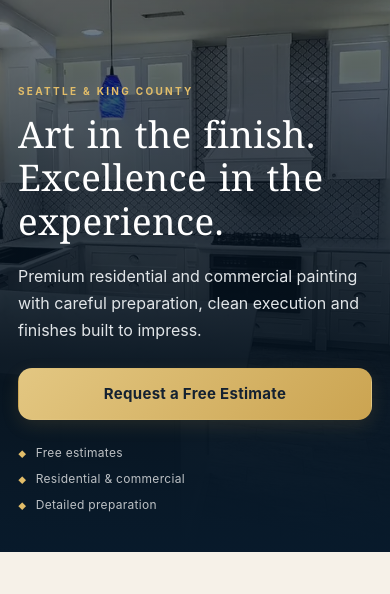
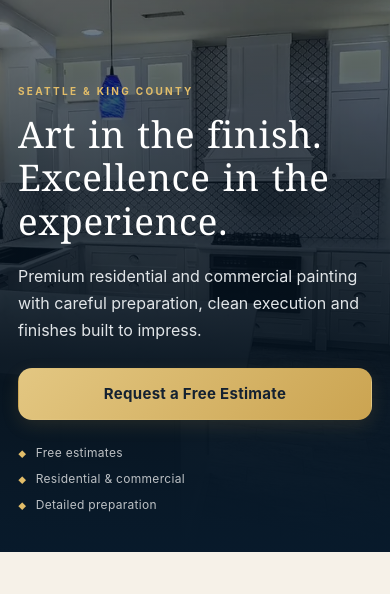
Before and after one commit to Seacol-Painting/seacol_website_master, a plain HTML site: page index.html in a window 390 px wide. Shown: the part 83-677 px from the top of the page. Drawn offline with Linux system fonts and the light colour scheme.

Commit message:
Slightly increase letter spacing across all website headings

```diff
--- a/index.html
+++ b/index.html
@@ -27,7 +27,7 @@
   }
   </script>
 <link rel="stylesheet" href="mobile.css" media="(max-width: 850px)" />
-<link rel="stylesheet" href="refinement.css" />
+<link rel="stylesheet" href="refinement.css?v=title-spacing-2" />
 <link rel="stylesheet" href="logo-refinement.css?v=horizontal-official" />
 </head>
 <body>
--- a/refinement.css
+++ b/refinement.css
@@ -84,3 +84,13 @@ footer{border-top:1px solid rgba(226,189,105,.16)}
 /* Preserve the original landscape framing in both comparison layers. */
 #about .about-photo.comparison{aspect-ratio:var(--photo-ratio,2048/970);min-width:0;min-height:0;align-self:center;width:100%}
 #about .about-photo.comparison img{position:absolute;inset:0;width:100%;height:100%;aspect-ratio:auto;object-fit:contain;object-position:center}
+
+/* Consistent, slightly open tracking across all page and project titles. */
+body :is(h1,h2,h3,h4,h5,h6),
+body .gallery figcaption strong,
+body .project-photo-grid figcaption{letter-spacing:.025em!important}
+@media(max-width:850px){
+ body :is(h1,h2,h3,h4,h5,h6),
+ body .gallery figcaption strong,
+ body .project-photo-grid figcaption{letter-spacing:.02em!important}
+}
```
Also changed, not shown: gallery-cabinets.html (+1 -1 lines), gallery-commercial.html (+1 -1 lines), gallery-custom.html (+1 -1 lines), gallery-exteriors.html (+1 -1 lines), gallery-interiors.html (+1 -1 lines), gallery-process.html (+1 -1 lines), gallery-repairs.html (+1 -1 lines), gallery-woodwork.html (+1 -1 lines), gallery.html (+1 -1 lines), privacy.html (+1 -1 lines).
